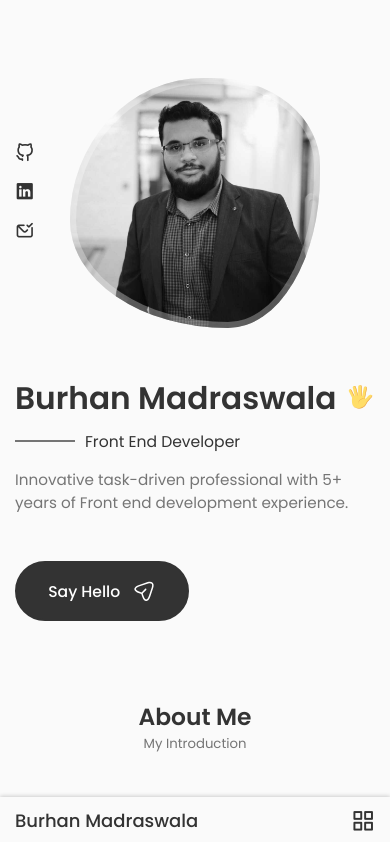
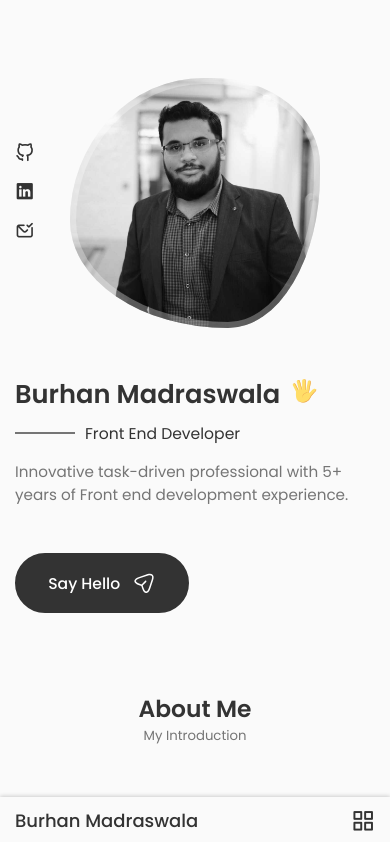
Before and after one commit to burhanuddin7/portfolio, a React (Create React App) app: page / in a window 390 px wide. Shown: the top 842 px of the page. Built offline with nearby package versions, Linux system fonts and the light colour scheme.

Commit message:
change font

```diff
--- a/src/App.css
+++ b/src/App.css
@@ -269,7 +269,7 @@ h3 {
 
 @media screen and (max-width: 980px) {
   :root {
-    --h1-font-size: 2rem;
+    --h1-font-size: 1.65rem;
     --h2-font-size: 1.5rem;
     --h3-font-size: 1rem;
     --normal-font-size: 0.975rem;
```
